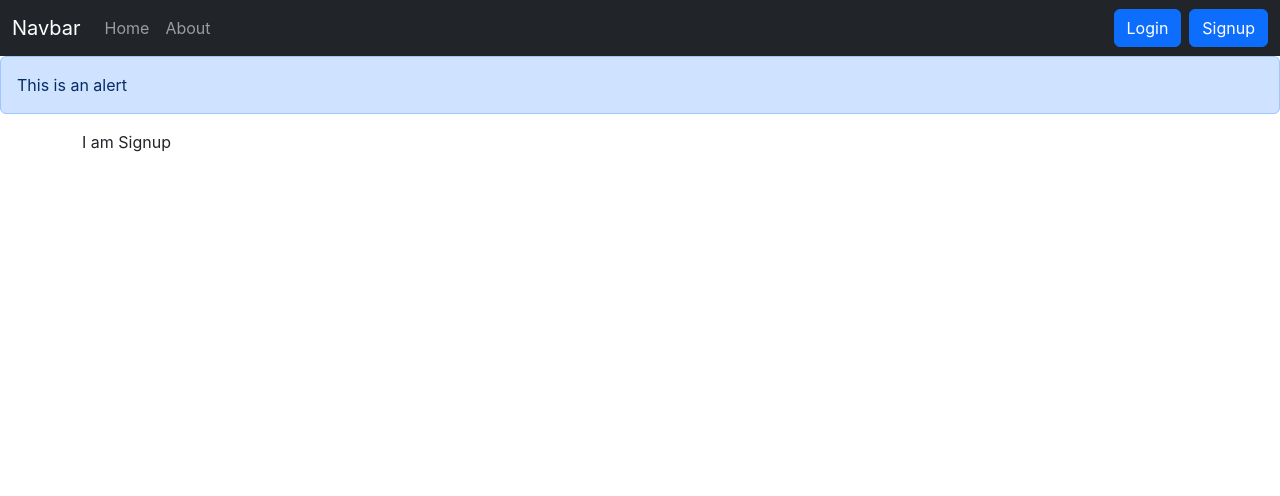
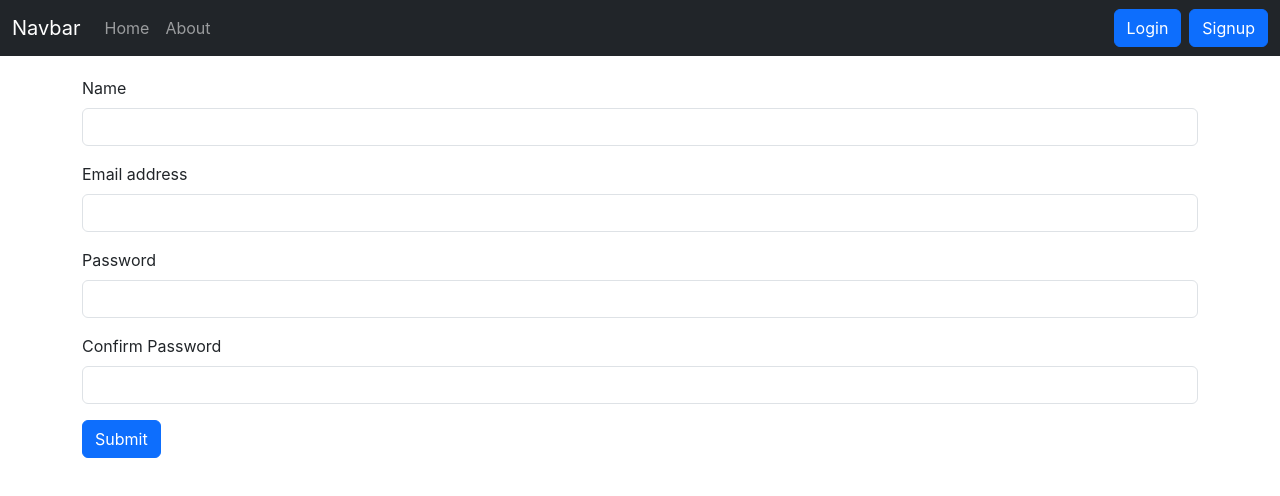
Before and after one commit to Rohit-GHacc/inote, a React (Create React App) app: page /signup in a window 1280 px wide. Shown: the top 496 px of the page. Built offline with nearby package versions, Linux system fonts and the light colour scheme.

Commit message:
Setting up sign up and sign in Setting up alerts for different actions

```diff
--- a/package.json
+++ b/package.json
@@ -6,9 +6,12 @@
     "@testing-library/jest-dom": "^5.17.0",
     "@testing-library/react": "^13.4.0",
     "@testing-library/user-event": "^13.5.0",
+    "axios": "^1.6.8",
+    "concurrently": "^8.2.2",
     "express": "^4.18.3",
     "react": "^18.2.0",
     "react-dom": "^18.2.0",
+    "react-router-dom": "^6.22.3",
     "react-scripts": "5.0.1",
     "web-vitals": "^2.1.4"
   },
--- a/src/App.js
+++ b/src/App.js
@@ -10,19 +10,30 @@ import NoteState from "./context/notes/NoteState";
 import Alert from "./components/Alert";
 import Login from "./components/Login";
 import Signup from "./components/Signup";
+import {useState} from 'react'
 function App() {
+  const [alert,setAlert]=useState(null);
+  const showAlert = (type,message)=>{
+    setAlert({
+      msg: message,
+      type: type
+    });
+    setTimeout(()=>{
+      setAlert(null)},1500
+    );
+  }
   return (
     <>
       <NoteState>
         <BrowserRouter>
           <NavBar />
-          <Alert />
+          <Alert alert={alert} />
           <div className='container'>
             <Routes>
-              <Route exact path='/' element={<Home />} />
+              <Route exact path='/' element={<Home showAlert= {showAlert}/>} />
               <Route exact path='/about' element={<About />} />
-              <Route exact path='/login' element={<Login />} />
-              <Route exact path='/signup' element={<Signup />} />
+              <Route exact path='/login' element={<Login showAlert= {showAlert}/>} />
+              <Route exact path='/signup' element={<Signup showAlert= {showAlert}/>} />
 
             </Routes>
           </div>
--- a/src/components/AddNote.js
+++ b/src/components/AddNote.js
@@ -1,8 +1,9 @@
 import React, { useContext, useState,useRef } from 'react'
 import noteContext from '../context/notes/NoteContext'
 
-const AddNote = () => {
+const AddNote = (props) => {
   const ref = useRef(null);
+  const {showAlert}= props;
   const context = useContext(noteContext)
   const { addNote } = context;
 
@@ -16,6 +17,7 @@ const AddNote = () => {
     addNote(note.title, note.description, note.tag);
     ref.current.click();
     setNote({ title: "", description: "", tag: "" })
+    showAlert('success','Added a note')
   }
   const handleClear = () => {
     let title = document.getElementById('title');
@@ -32,7 +34,7 @@ const AddNote = () => {
       <form>
         <div className="mb-3 my-3">
           <label htmlFor="title" className="form-label">Title</label>
-          <input type="text" className="form-control" id="title" name="title" aria-describedby="emailHelp" minLength={5} required onChange={onChange} />
+          <input type="text" className="form-control" id="title" name="title" aria-describedby="emailHelp" minLength={1} required onChange={onChange} />
         </div>
         <div className="mb-3">
           <label htmlFor="description" className="form-label">Description</label>
@@ -46,7 +48,7 @@ const AddNote = () => {
           <input type="checkbox" className="form-check-input" id="exampleCheck1"/>
             <label className="form-check-label" htmlFor="exampleCheck1">Check me out</label>
         </div> */}
-        <button type="submit" disabled = {note.title.length <5 || note.description.length <5 ? true: false} className="btn btn-primary mx-2" onClick={handleClick}>Add a note</button>
+        <button type="submit" disabled = {note.title.length <1 || note.description.length <5 ? true: false} className="btn btn-primary mx-2" onClick={handleClick}>Add a note</button>
         <button type="button" disabled = {note.title.length === 0 && note.description.length ===0 && note.tag.length ===0 ?true: false } className="btn btn-primary mx-2" ref={ref} onClick={handleClear}>Clear</button>
       </form>
     </div>
--- a/src/components/Alert.js
+++ b/src/components/Alert.js
@@ -1,14 +1,20 @@
 import React from 'react'
 
-const Alert = () => {
-    return (
-        <div>
-                <div className="alert alert-primary fade show " role="alert">
-                    This is an alert
-                </div>
+export default function Alert(props) {
+  const myStyle={
+    height: '20px'
+  }
+  const capitalize = (str)=>{
+    if(str==='danger')
+    str= 'error'
+    return str.charAt(0).toUpperCase() + str.slice(1)
+  }
+  return (
+        <div style={myStyle}>
+        {props.alert && <div className={`alert alert-dismissible fade show alert-${props.alert.type} `}  role="alert">
+        <strong>{capitalize(props.alert.type)}!</strong> {props.alert.msg}
+        </div>}
+        </div>
 
-        </div>
-    )
+  )
 }
-
-export default Alert
--- a/src/components/Home.js
+++ b/src/components/Home.js
@@ -1,14 +1,14 @@
 import React from 'react'
 import Notes from './Notes'
 import AddNote from './AddNote'
-const Home = () => {
+const Home = (props) => {
   // const Notes = useContext(noteContext)
   // const {notes,setNotes }= Notes;
   return (
     <div>
-      <AddNote/>
+      <AddNote showAlert={props.showAlert}/>
       <h1 className = 'my-3'> Your notes</h1>
-      <Notes/>
+      <Notes showAlert={props.showAlert}/>
     </div>
   )
 }
--- a/src/components/Login.js
+++ b/src/components/Login.js
@@ -1,35 +1,59 @@
 import React, { useState } from 'react'
-import {useNavigate} from 'react-router-dom'
+import { useNavigate } from 'react-router-dom'
+import axios from 'axios'
 
-const Login = () => {
+const Login = (props) => {
   const navigate = useNavigate()
   const [credentials, setCredentials] = useState({ email: '', password: '' })
   const handleSubmit = async (e) => {
     e.preventDefault();
     console.log('Submit Button clicked')
-    const response = await fetch(`http://localhost:3001/api/auth/login`, {
-      method: 'POST',
-      headers: {
-        'Content-Type': 'application/json',
+    // const response = await fetch(`http://localhost:3001/api/auth/login`, {
+    //   method: 'POST',
+    //   headers: {
+    //     'Content-Type': 'application/json',
 
-      },
-      body: JSON.stringify({ email: credentials.email, password: credentials.password })
-    })
-    const json = await response.json();
-    console.log(json);
-    if(json.success){
-      localStorage.setItem('authtoken',json.authtoken);
-      navigate('/');
+    //   },
+    //   body: JSON.stringify({ email: credentials.email, password: credentials.password })
+    // })
+    try {
+       await axios.post('http://localhost:3001/api/auth/login/', {
+        email: credentials.email, password: credentials.password
+      })
+        .then((response) => {
+          console.log(response.data.success)
+          // console.log(json);
+          if (response.data.success) {
+            localStorage.setItem('authtoken', response.data.authtoken);
+            navigate('/');
+            props.showAlert('success','Logged in Successfully')
+          }
+          else
+            props.showAlert('danger','Please enter correct credentials')
+        })
+        .catch(function (error) {
+
+          props.showAlert('danger','Please enter correct credentials')
+          console.log(error);
+        })
+      // console.log(json);
+      // if(json.success){
+      //   localStorage.setItem('authtoken',json.authtoken);
+      //   navigate('/');
+      // }
+      // else
+      // alert('Please enter correct credentials')
     }
-    else
-    alert('Please enter correct credentials')
+    catch (e) {
+      console.log('error: ', e.message)
+    }
   }
   // const onChange = ()=>{
   //   setCredentials({email,password})
   // }
-  const onChange = (e)=>{
+  const onChange = (e) => {
     e.preventDefault()
-    setCredentials({...credentials,[e.target.name]: e.target.value})
+    setCredentials({ ...credentials, [e.target.name]: e.target.value })
   }
   return (
     <div>
--- a/src/components/Notes.js
+++ b/src/components/Notes.js
@@ -1,8 +1,9 @@
 import React, { useContext, useEffect, useRef,useState } from 'react'
 import NotesItem from './NotesItem'
 import noteContext from '../context/notes/NoteContext'
-const Notes = () => {
+const Notes = (props) => {
   const context = useContext(noteContext);
+  const {showAlert }= props
   const { notes, getNotes,editNote } = context;
   useEffect(() => {
     getNotes()
@@ -26,6 +27,7 @@ const Notes = () => {
       console.log("Updating note ",note)
       editNote(note.id,note.etitle,note.edescription,note.etag);
       ref1.current.click();
+      showAlert('success','Updated the note successfully')
   }
   return (
     <div className='row '>
--- a/src/components/Signup.js
+++ b/src/components/Signup.js
@@ -1,9 +1,66 @@
-import React from 'react'
+import React, { useState } from 'react'
+import { useNavigate } from 'react-router-dom'
+import axios from 'axios'
 
-const Signup = () => {
+const Signup = (props) => {
+  const navigate = useNavigate()
+  const [credentials, setCredentials] = useState({ email: '', password: '',name:'' ,cpassword: ''})
+  const handleSubmit = async (e) => {
+    e.preventDefault();
+    console.log('Submit Button clicked')
+    try {
+      await axios.post('http://localhost:3001/api/auth/createuser/', {
+        email: credentials.email, password: credentials.password, name:credentials.name, cpassword: credentials.cpassword
+      })
+        .then((response) => {
+          console.log(response.data)
+          // console.log(json);
+          if (response.data.success) {
+            localStorage.setItem('authtoken', response.data.authtoken);
+            navigate('/');
+            props.showAlert('success','Account created successfully')
+          }
+
+        })
+      .catch(function (error) {
+        console.log(error);
+        props.showAlert('danger',`Passwords didn't match`)
+        })
+    }
+    catch (e) {
+      console.log('error: ', e)
+    }
+  }
+  // const onChange = ()=>{
+  //   setCredentials({email,password})
+  // }
+  const onChange = (e) => {
+    e.preventDefault()
+    setCredentials({ ...credentials, [e.target.name]: e.target.value })
+  }
   return (
     <div>
-      I am Signup
+      <form onSubmit={handleSubmit}>
+        <div className="mb-3">
+          <label htmlFor="name" className="form-label">Name</label>
+          <input type="text" className="form-control" name="name" id="name" onChange={onChange} aria-describedby="emailHelp" />
+          {/* <div id="emailHelp" className="form-text">We'll never share your email with anyone else.</div> */}
+        </div>
+        <div className="mb-3">
+          <label htmlFor="email" className="form-label">Email address</label>
+          <input type="email" className="form-control" name="email" id="email" onChange={onChange} required aria-describedby="emailHelp" />
+        </div>
+        <div className="mb-3">
+          <label htmlFor="password" className="form-label">Password</label>
+          <input type="password" className="form-control" name="password" onChange={onChange} minLength={5}  required  id="password" />
+        </div>
+        <div className="mb-3">
+          <label htmlFor="cpassword" className="form-label">Confirm Password</label>
+          <input type="password" className="form-control" name="cpassword" onChange={onChange} minLength={5} required id="password" />
+        </div>
+
+        <button type="submit" className="btn btn-primary">Submit</button>
+      </form>
     </div>
   )
 }
```
Also changed, not shown: 2 other files (tests, documents, lock files or other folders).
